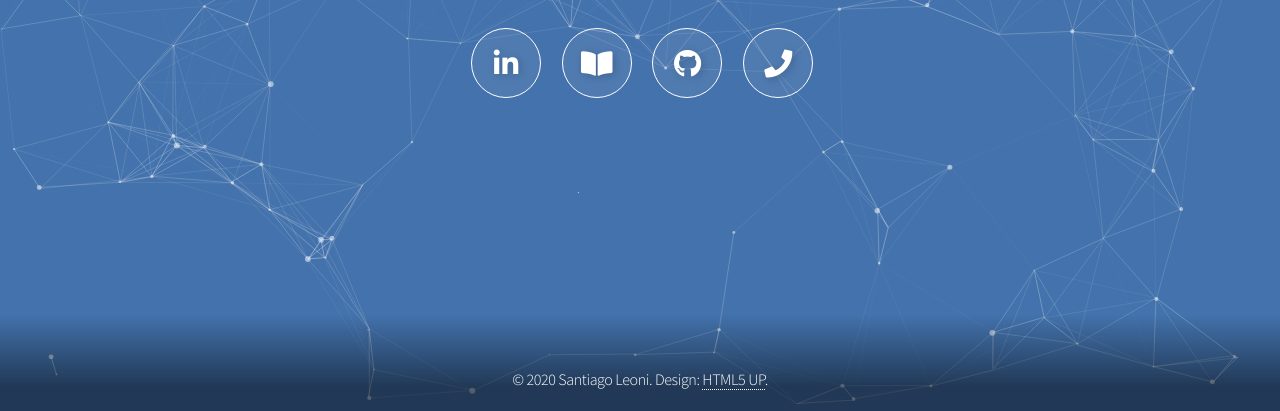
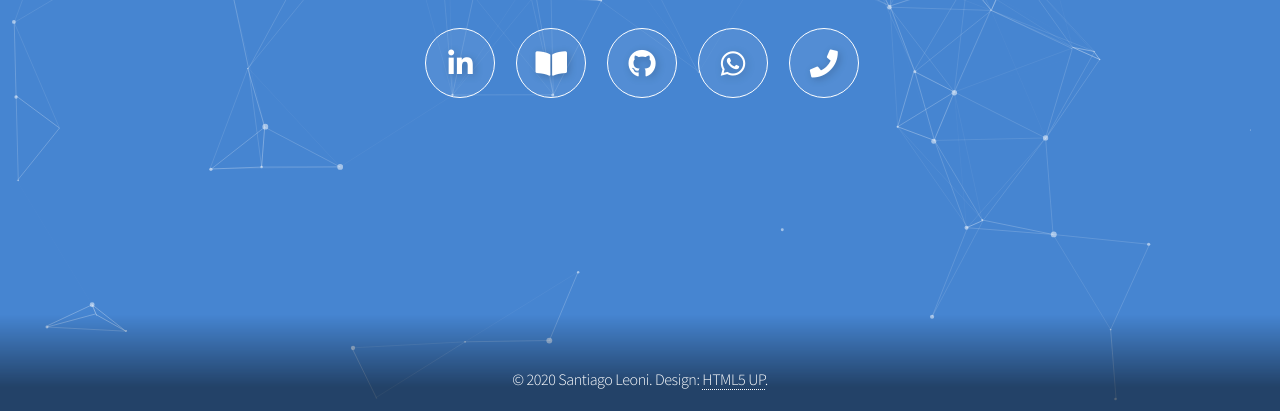
Before and after one commit to santsleo/my-web, a plain HTML site: page public/index.html in a window 1280 px wide. Shown: the part 389-800 px from the top of the page. Drawn offline with nearby package versions, Linux system fonts and the light colour scheme; a web font is replaced by a local one.

Commit message:
new background style

```diff
--- a/public/assets/css/main.css
+++ b/public/assets/css/main.css
@@ -209,11 +209,12 @@ input, select, textarea {
 	#particles-js{
 		width: 100%;
 		height: 100%;
-		background-color: #4372AC;
+		background-color: #4685d1;
 		background-image: url('');
 		background-size: cover;
 		background-position: 50% 50%;
 		background-repeat: no-repeat;
+		z-index: -1;
 	  }
 
 /* Main */
@@ -620,18 +621,20 @@ input, select, textarea {
 		top: 4em;
 		font-size: medium;
 		display: hidden;
-		animation: leftAppear 3s;
+		animation: fromLeft 3s;
 		animation-delay: 6s;
 		animation-fill-mode: forwards;
 
 	}
 
 	#alert2 {
-
+		left: auto;
+		margin-left: 1.5em;
+		margin-right: 1.5em;
 		animation-name: fromTop;
 	}
 
-	@keyframes leftAppear {
+	@keyframes fromLeft {
 		0% {
 			left: 0em;
 			opacity: 0;
--- a/public/index.html
+++ b/public/index.html
@@ -1,30 +1,35 @@
-<!DOCTYPE HTML>
+<!DOCTYPE html>
 
 <html>
+
 <head>
 	<!-- Google Analytics -->
 	<script async src="https://www.googletagmanager.com/gtag/js?id=G-DYEM2Z4ECB"></script>
 	<script>
 		window.dataLayer = window.dataLayer || [];
-			function gtag(){dataLayer.push(arguments);}
-			gtag('js', new Date());
-			gtag('config', 'G-DYEM2Z4ECB');
+		function gtag() {
+			dataLayer.push(arguments);
+		}
+		gtag("js", new Date());
+		gtag("config", "G-DYEM2Z4ECB");
 	</script>
 	<!-- Favicons -->
-			<link rel="apple-touch-icon" sizes="180x180" href="icons/apple-touch-icon.png?v=1">
-			<link rel="icon" type="image/png" sizes="32x32" href="icons/favicon-32x32.png?v=1">
-			<link rel="icon" type="image/png" sizes="16x16" href="icons/favicon-16x16.png?v=1">
-			<link rel="manifest" href="icons/site.webmanifest">
+	<link rel="apple-touch-icon" sizes="180x180" href="icons/apple-touch-icon.png?v=1" />
+	<link rel="icon" type="image/png" sizes="32x32" href="icons/favicon-32x32.png?v=1" />
+	<link rel="icon" type="image/png" sizes="16x16" href="icons/favicon-16x16.png?v=1" />
+	<link rel="manifest" href="icons/site.webmanifest" />
 	<title>Santiago Leoni</title>
 	<meta charset="utf-8" />
 	<meta name="viewport" content="width=device-width, initial-scale=1, user-scalable=no" />
-		<link rel="stylesheet" href="https://stackpath.bootstrapcdn.com/bootstrap/4.5.0/css/bootstrap.min.css" integrity="sha384-9aIt2nRpC12Uk9gS9baDl411NQApFmC26EwAOH8WgZl5MYYxFfc+NcPb1dKGj7Sk" crossorigin="anonymous">
+	<link rel="stylesheet" href="https://stackpath.bootstrapcdn.com/bootstrap/4.5.0/css/bootstrap.min.css"
+		integrity="sha384-9aIt2nRpC12Uk9gS9baDl411NQApFmC26EwAOH8WgZl5MYYxFfc+NcPb1dKGj7Sk" crossorigin="anonymous" />
 	<link rel="stylesheet" href="assets/css/main.css" />
-		<noscript><link rel="stylesheet" href="assets/css/noscript.css" /></noscript>
+	<noscript>
+		<link rel="stylesheet" href="assets/css/noscript.css" /></noscript>
 </head>
+
 <body class="is-preload">
 	<div id="wrapper">
-
 		<!-- particles.js container -->
 		<div id="particles-js"></div>
 
@@ -32,16 +37,15 @@
 		<script src="javascript/particles.js"></script>
 		<script src="javascript/app.js"></script>
 
-
 		<div id="main">
 			<div class="alert alert-secondary alert-dismissible fade myAlert" role="alert" id="alert1">
-					Try clicking the background for some extra awesomeness 😜!
+				Watch what happens when you click the background 😜!
 				<button type="button" class="close" data-dismiss="alert" aria-label="Close">
 					<span aria-hidden="true">&times;</span>
 				</button>
 			</div>
 			<div class="alert alert-secondary alert-dismissible fade myAlert" role="alert" id="alert2">
-					There's more magic in opening this webpage on a computer 😉
+				Watch what happens when you tap the background 😜!
 				<button type="button" class="close" data-dismiss="alert" aria-label="Close">
 					<span aria-hidden="true">&times;</span>
 				</button>
@@ -49,29 +53,45 @@
 			<!-- Header -->
 			<header id="header">
 				<h1>Santiago Leoni</h1>
-						<p>Data-ficionado &nbsp;&bull;&nbsp; Learnaholic &nbsp;&bull;&nbsp; Creative</p>
+				<p>
+					Data-ficionado &nbsp;&bull;&nbsp; Learnaholic &nbsp;&bull;&nbsp;
+					Creative
+				</p>
 				<nav>
 					<ul>
 						<div class="tooltip2">
-									<li><a href="http://linkedin.com/in/santiago-leoni" target="_blank"
+							<li>
+								<a href="http://linkedin.com/in/santiago-leoni" target="_blank"
 									class="icon brands fa-linkedin-in"><span class="label">LinkedIn</span></a>
 							</li>
 							<span class="tooltiptext2">LinkedIn</span>
 						</div>
 						<div class="tooltip2">
-									<li><a href="https://www.goodreads.com/santileo" target="_blank"
+							<li>
+								<a href="https://www.goodreads.com/santileo" target="_blank"
 									class="icon solid fa-book-open"><span class="label">Goodreads</span></a>
 							</li>
 							<span class="tooltiptext2">Goodreads</span>
 						</div>
 						<div class="tooltip2">
-									<li><a href="https://github.com/santsleo" target="_blank" class="icon brands fa-github"><span
-												class="label">Github</span></a></li>
+							<li>
+								<a href="https://github.com/santsleo" target="_blank"
+									class="icon brands fa-github"><span class="label">Github</span></a>
+							</li>
 							<span class="tooltiptext2">Github</span>
 						</div>
 						<div class="tooltip2">
-									<li><a href="tel:+5491167166901" target="_blank" class="icon solid fa-phone"><span
-												class="label">Phone</span></a></li>
+							<li>
+								<a href="https://wa.me/549116716690" target="_blank"
+									class="icon brands fa-whatsapp"><span class="label">WhatsApp</span></a>
+							</li>
+							<span class="tooltiptext2">WhatsApp</span>
+						</div>
+						<div class="tooltip2">
+							<li>
+								<a href="tel:+5491167166901" target="_blank" class="icon solid fa-phone"><span
+										class="label">Phone</span></a>
+							</li>
 							<span class="tooltiptext2">Phone</span>
 						</div>
 					</ul>
@@ -80,21 +100,34 @@
 
 			<!-- Footer -->
 			<footer id="footer">
-						<span class="copyright">&copy; 2020 Santiago Leoni. Design: <a href="http://html5up.net">HTML5 UP</a>.</span>
+				<span class="copyright">&copy; 2020 Santiago Leoni. Design:
+					<a href="http://html5up.net">HTML5 UP</a>.</span>
 			</footer>
-
 		</div>
 	</div>
 	<script>
-			window.onload = function() { document.body.classList.remove('is-preload'); }
-			window.ontouchmove = function() { return false; }
-			window.onorientationchange = function() { document.body.scrollTop = 0; }
+		window.onload = function () {
+			document.body.classList.remove("is-preload");
+		};
+		window.ontouchmove = function () {
+			return false;
+		};
+		window.onorientationchange = function () {
+			document.body.scrollTop = 0;
+		};
       // setTimeout(function(){
       // document.getElementById('alert1').style.visibility = "visible";
       // },4000);
 	</script>
-		<script src="https://code.jquery.com/jquery-3.5.1.slim.min.js" integrity="sha384-DfXdz2htPH0lsSSs5nCTpuj/zy4C+OGpamoFVy38MVBnE+IbbVYUew+OrCXaRkfj" crossorigin="anonymous"></script>
-		<script src="https://cdn.jsdelivr.net/npm/popper.js@1.16.0/dist/umd/popper.min.js" integrity="sha384-Q6E9RHvbIyZFJoft+2mJbHaEWldlvI9IOYy5n3zV9zzTtmI3UksdQRVvoxMfooAo" crossorigin="anonymous"></script>
-		<script src="https://stackpath.bootstrapcdn.com/bootstrap/4.5.0/js/bootstrap.min.js" integrity="sha384-OgVRvuATP1z7JjHLkuOU7Xw704+h835Lr+6QL9UvYjZE3Ipu6Tp75j7Bh/kR0JKI" crossorigin="anonymous"></script>
+	<script src="https://code.jquery.com/jquery-3.5.1.slim.min.js"
+		integrity="sha384-DfXdz2htPH0lsSSs5nCTpuj/zy4C+OGpamoFVy38MVBnE+IbbVYUew+OrCXaRkfj"
+		crossorigin="anonymous"></script>
+	<script src="https://cdn.jsdelivr.net/npm/popper.js@1.16.0/dist/umd/popper.min.js"
+		integrity="sha384-Q6E9RHvbIyZFJoft+2mJbHaEWldlvI9IOYy5n3zV9zzTtmI3UksdQRVvoxMfooAo"
+		crossorigin="anonymous"></script>
+	<script src="https://stackpath.bootstrapcdn.com/bootstrap/4.5.0/js/bootstrap.min.js"
+		integrity="sha384-OgVRvuATP1z7JjHLkuOU7Xw704+h835Lr+6QL9UvYjZE3Ipu6Tp75j7Bh/kR0JKI"
+		crossorigin="anonymous"></script>
 </body>
+
 </html>
--- a/public/javascript/app.js
+++ b/public/javascript/app.js
@@ -16,7 +16,7 @@ particlesJS('particles-js',
   {
   "particles": {
     "number": {
-      "value": 100,
+      "value": 80,
       "density": {
         "enable": true,
         "value_area": 800
@@ -69,16 +69,16 @@ particlesJS('particles-js',
     },
     "move": {
       "enable": true,
-      "speed": 6,
+      "speed": 5,
       "direction": "none",
-      "random": false,
+      "random": true,
       "straight": false,
-      "out_mode": "out",
-      "bounce": false,
+      "out_mode": "bounce",
+      "bounce": true,
       "attract": {
-        "enable": false,
-        "rotateX": 600,
-        "rotateY": 1200
+        "enable": true,
+        "rotateX": 300,
+        "rotateY": 500,
       }
     }
   },
@@ -86,7 +86,7 @@ particlesJS('particles-js',
     "detect_on": "window",
     "events": {
       "onhover": {
-        "enable": true,
+        "enable": false,
         "mode": "repulse"
       },
       "onclick": {
```
Also changed, not shown: public/icons/android-chrome-192x192.png, public/icons/android-chrome-512x512.png, public/icons/apple-touch-icon.png, public/icons/favicon-16x16.png, public/icons/favicon-32x32.png, public/icons/favicon.ico, 1 other file. Lines whose indentation alone changed are shown as unchanged.
